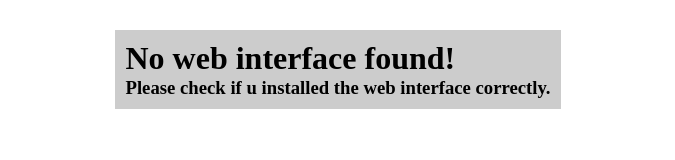
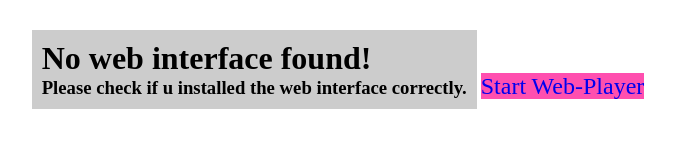
Before and after one commit to CaffeineProcessorsUnited/soundboard, a website: page public/index.html in a window 1280 px wide. Shown: the whole page, without its empty margins (302-977 px from the left). Drawn offline with Linux system fonts and the light colour scheme.

Commit message:
added link on index.html to player

```diff
--- a/public/index.html
+++ b/public/index.html
@@ -23,6 +23,14 @@
 			h3 {
 				text-color: grey;
 			}
+			a {
+				text:color: grey;
+				text-decoration: none;
+				width: 200px;
+				height: 50px;
+				font-size: 24px;
+				background-color: #FF4FAF;
+			}
 		</style>
 	</head>
 	<body>
@@ -30,5 +38,6 @@
 			<h1>No web interface found!</h1>
 			<h3>Please check if u installed the web interface correctly.</h3>
 		</span>
+		<a href="/player.html"> Start Web-Player </a>
 	</body>
 </html>
```
